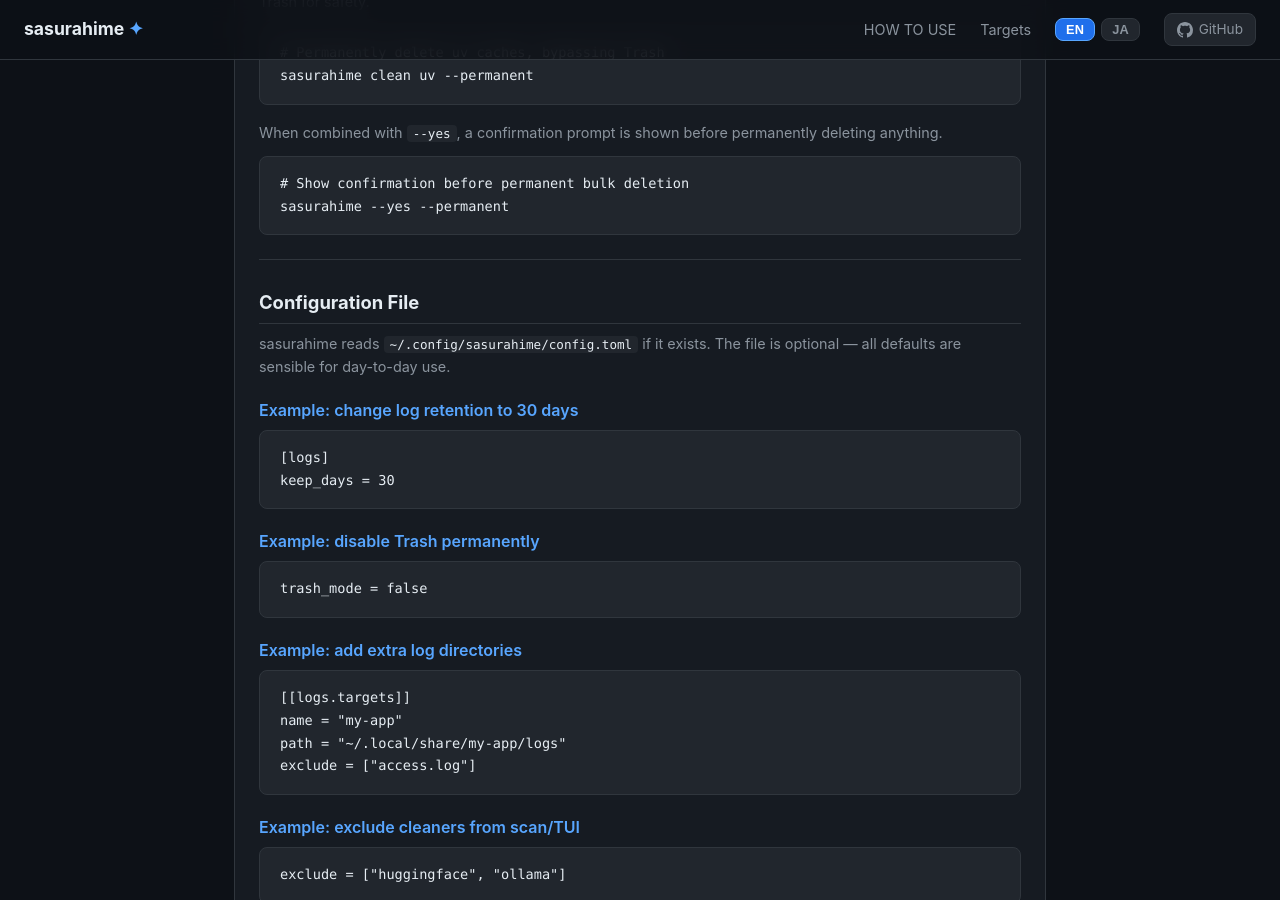
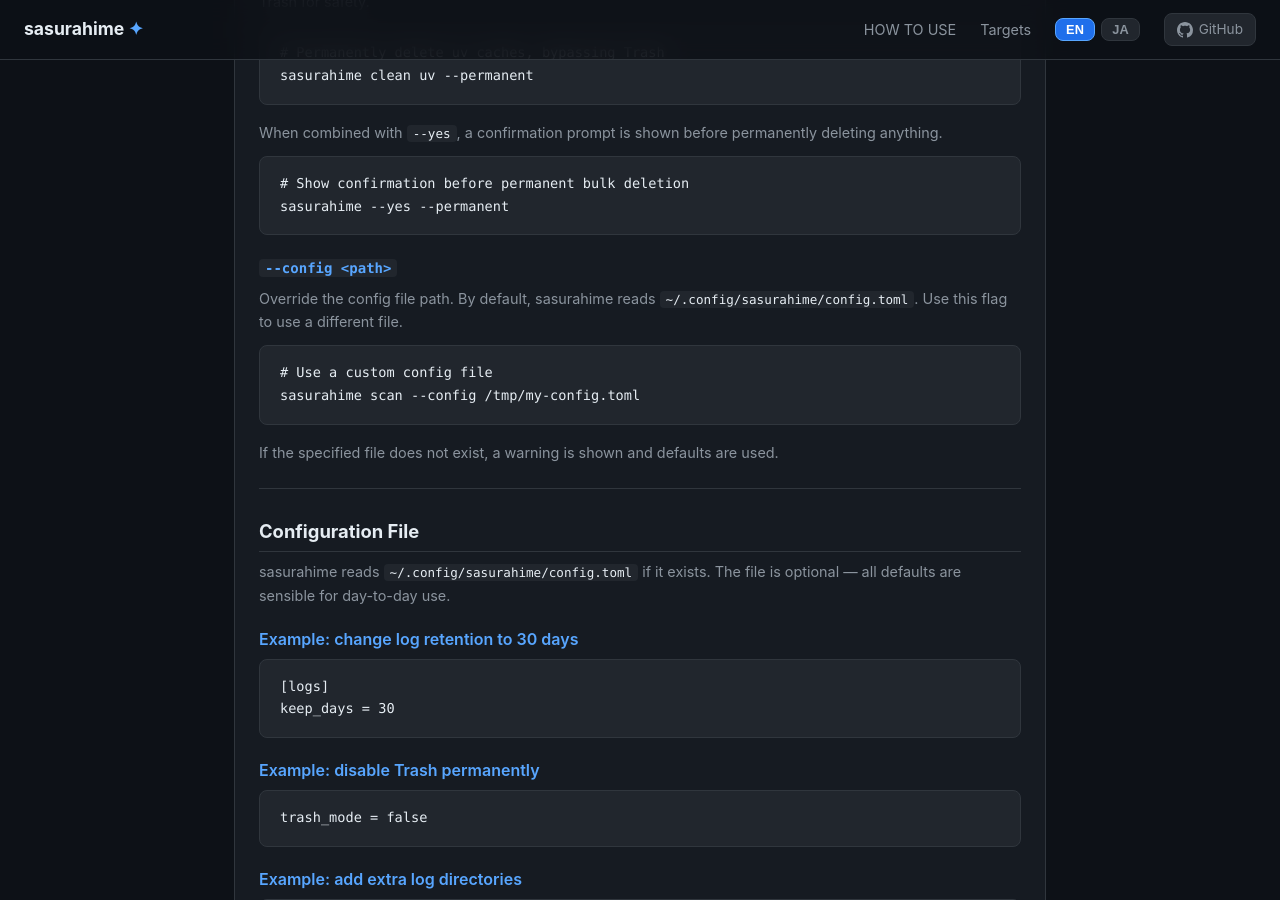
Before and after one commit to armaniacs/sasurahime, a Jekyll site: the page built from docs/HOWTO-USE.md, in a window 1280 px wide and 900 px high, scrolled down 7213 px. Built offline with Jekyll 4.4.1, drawn with Linux system fonts in a browser that asks for light colours.

Commit message:
docs: add --config flag documentation to HOWTO-USE.md (EN + JA)

````diff
--- a/docs/HOWTO-USE.md
+++ b/docs/HOWTO-USE.md
@@ -316,6 +316,19 @@
 # Show confirmation before permanent bulk deletion
 sasurahime --yes --permanent
 ```
+
+### `--config <path>`
+
+Override the config file path. By default, sasurahime reads
+`~/.config/sasurahime/config.toml`. Use this flag to use a different file.
+
+```bash
+# Use a custom config file
+sasurahime scan --config /tmp/my-config.toml
+```
+
+If the specified file does not exist, a warning is shown and defaults
+are used.
 
 ---
 
@@ -830,6 +843,18 @@
 sasurahime --yes --permanent
 ```
 
+### `--config <path>`
+
+設定ファイルのパスを上書きします。デフォルトでは `~/.config/sasurahime/config.toml` を
+読み込みます。このフラグで別のファイルを指定できます。
+
+```bash
+# カスタム設定ファイルを使用
+sasurahime scan --config /tmp/my-config.toml
+```
+
+指定したファイルが存在しない場合は警告が表示され、デフォルト値が使用されます。
+
 ---
 
 ## 設定ファイル
````
